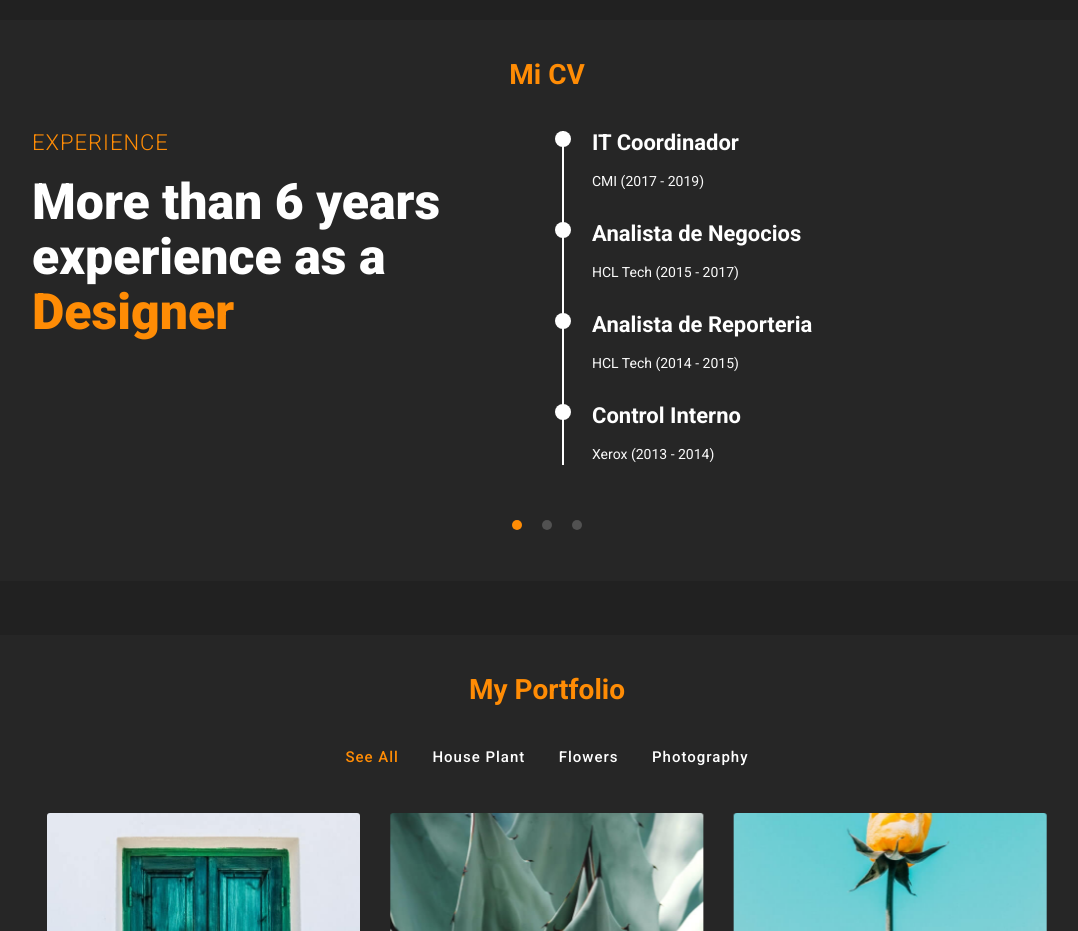
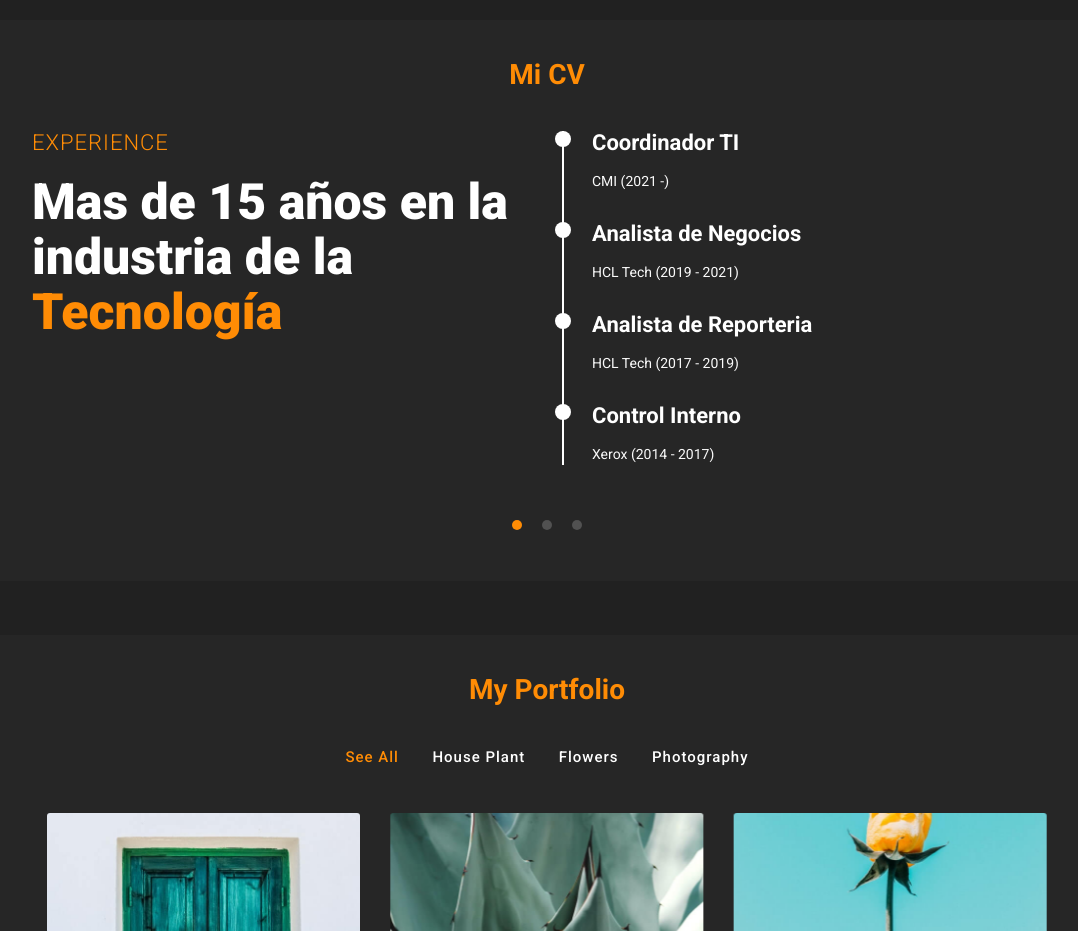
Before and after one commit to Kurobaza96/cvexample, a plain HTML site: page index.html in a window 1280 px wide. Shown: the part 860-1791 px from the top of the page, without its empty margins (93-1171 px from the left). Drawn offline with Linux system fonts and the light colour scheme.

Commit message:
avanzando

```diff
--- a/index.html
+++ b/index.html
@@ -134,7 +134,7 @@
                                 <div class="content-left">
                                     <div class="title-resume">
                                         <h3>Experience</h3>
-                                        <h2>More than 6 years experience as a <span>Designer</span></h2>
+                                        <h2>Mas de 15 años en la industria de la <span>Tecnología</span></h2>
                                     </div>
                                 </div>
                             </div>
@@ -142,20 +142,20 @@
                                 <div class="content-right">
                                     <ul class="timeline">
                                         <li>
-                                            <h4>IT Coordinador</h4>
-                                            <span>CMI (2017 - 2019)</span>
+                                            <h4>Coordinador TI</h4>
+                                            <span>CMI (2021 -)</span>
                                         </li>
                                         <li>
                                             <h4>Analista de Negocios</h4>
-                                            <span>HCL Tech (2015 - 2017)</span>
+                                            <span>HCL Tech (2019 - 2021)</span>
                                         </li>
                                         <li>
                                             <h4>Analista de Reporteria</h4>
-                                            <span>HCL Tech (2014 - 2015)</span>
+                                            <span>HCL Tech (2017 - 2019)</span>
                                         </li>
                                         <li>
                                             <h4>Control Interno</h4>
-                                            <span>Xerox (2013 - 2014)</span>
+                                            <span>Xerox (2014 - 2017)</span>
                                         </li>
                                     </ul>
                                 </div>
```
